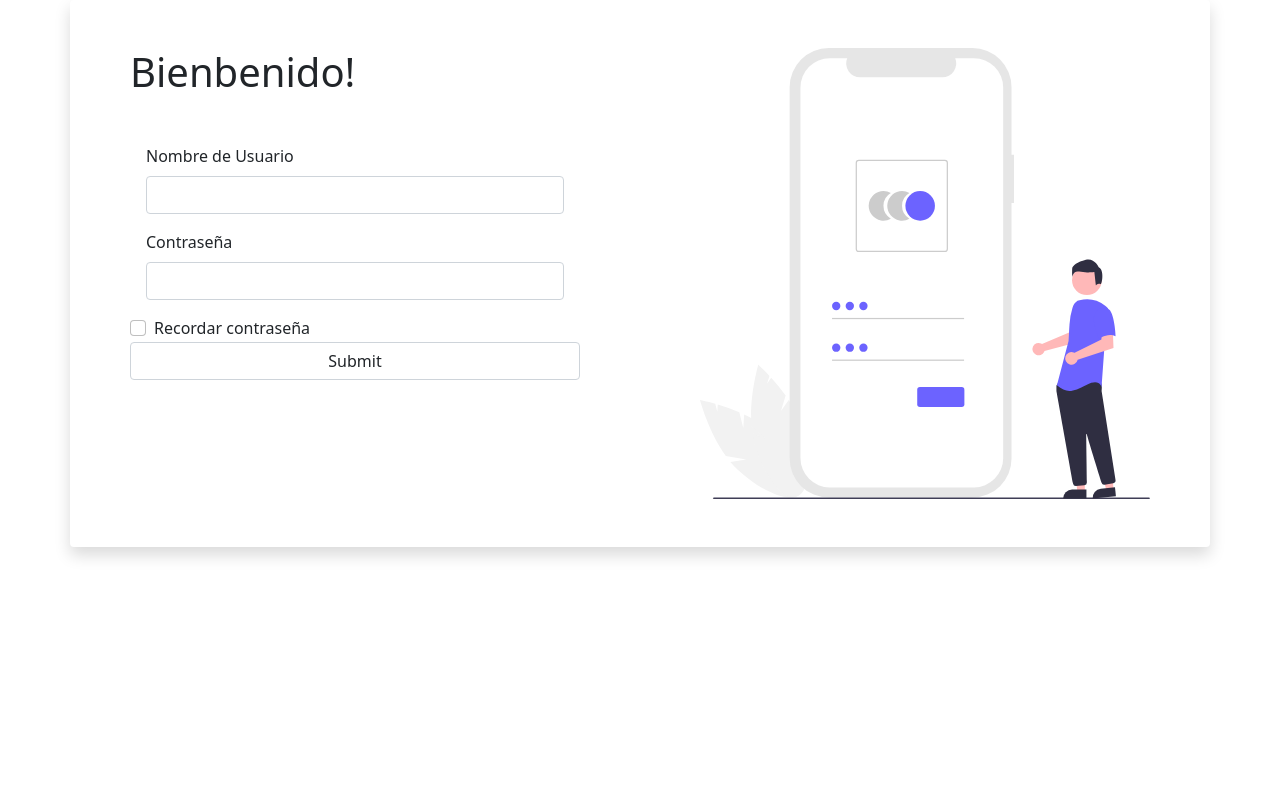
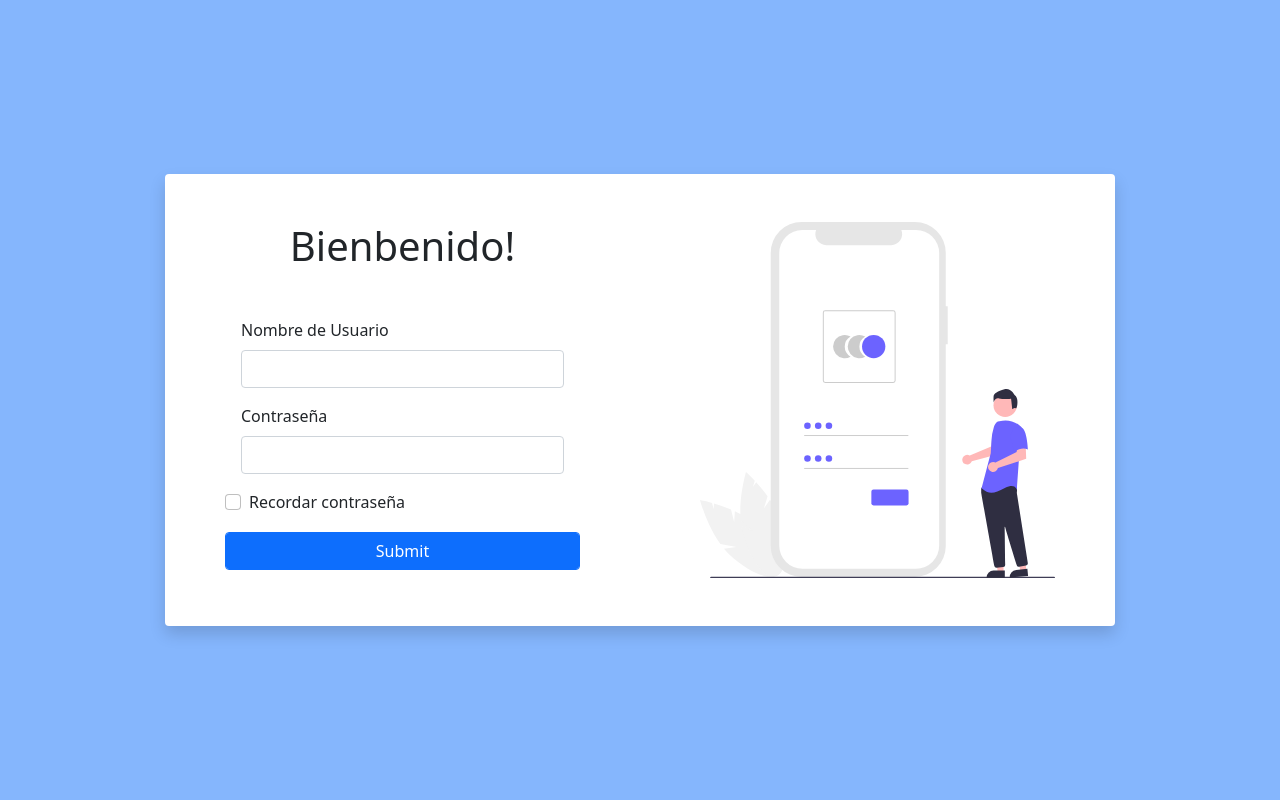
Before and after one commit to Ashly6713/SistemaSauna, a PHP site: page /SistemaSauna/ in a window 1280 px wide. Run offline with PHP 8.4, Linux system fonts and the light colour scheme.

Commit message:
Tareas 5to Dayli Meeting

```diff
--- a/index.php
+++ b/index.php
@@ -18,15 +18,15 @@
 
     <link href="https://cdn.jsdelivr.net/npm/bootstrap@5.1.3/dist/css/bootstrap.min.css" rel="stylesheet" integrity="sha384-1BmE4kWBq78iYhFldvKuhfTAU6auU8tT94WrHftjDbrCEXSU1oBoqyl2QvZ6jIW3" crossorigin="anonymous">
 </head>
-<body >
+<body class="bg-primary bg-opacity-50">
 
-    <section class="d-flex flex-column justify-content-center">
+    <section class="d-flex flex-column min-vh-100 justify-content-center aling-items-center">
       <div class="container">
         <div class="row">
-            <div class="rounded shadow bg-white">
+            <div class="col-md-10 mx-auto rounded shadow bg-white">
                 <div class="row">
                     <div class="col-md-6">
-                        <div class="m-5">
+                        <div class="m-5 text-center">
                             <h1>Bienbenido!</h1>
                         </div>
                         <form class="m-5">
@@ -45,9 +45,14 @@
                                         <label class="form-check-label" for="remember-me">Recordar contraseña</label>
                                     </div>
                                 </div>
+                                <!-- <div class="col-6">
+                                    <div class="text-end">
+                                        <a href="#">Forgot Password?</a>
+                                    </div>
+                                </div>-->
                                 <div>
                                <!-- <button type="submit" class="form-control btn btn-primary mt-3">Enviar</button>-->
-                                    <input type="submit" class="form-control">
+                                    <input type="submit" class="form-control btn btn-primary mt-3">
                                 </div>
                             </div>
                         </form>
```
